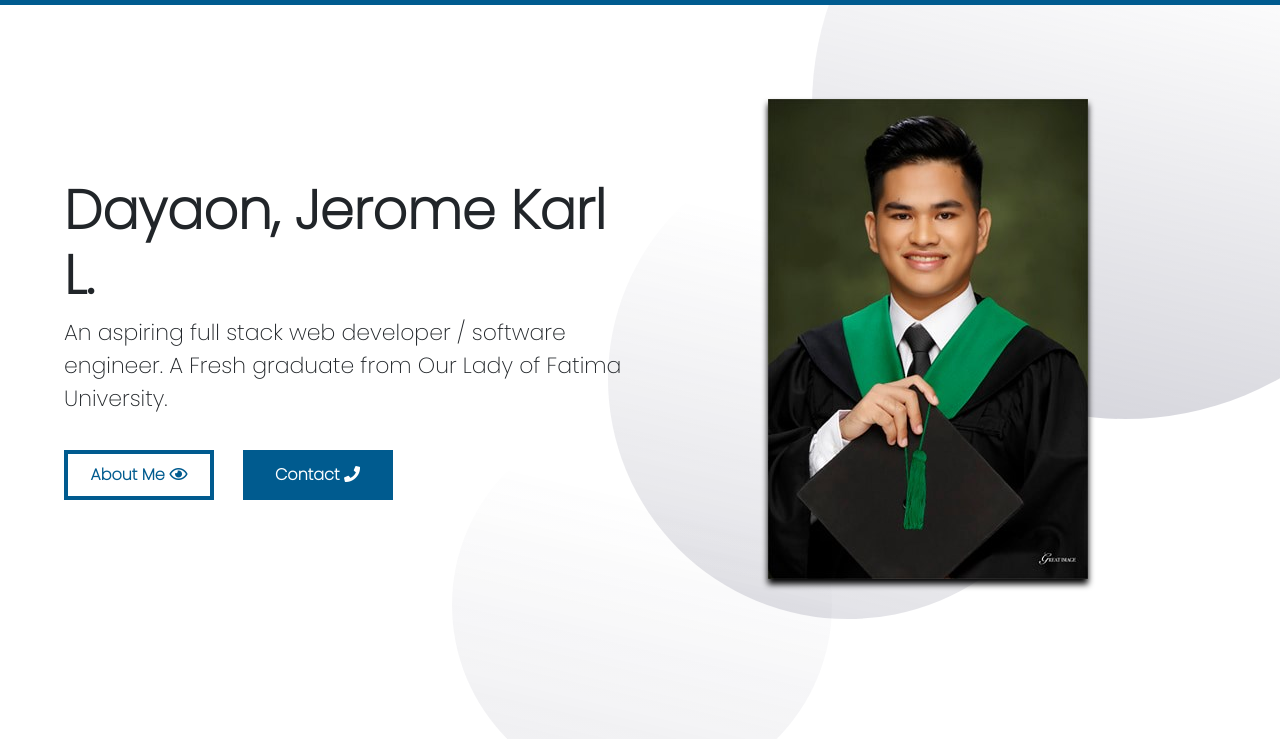
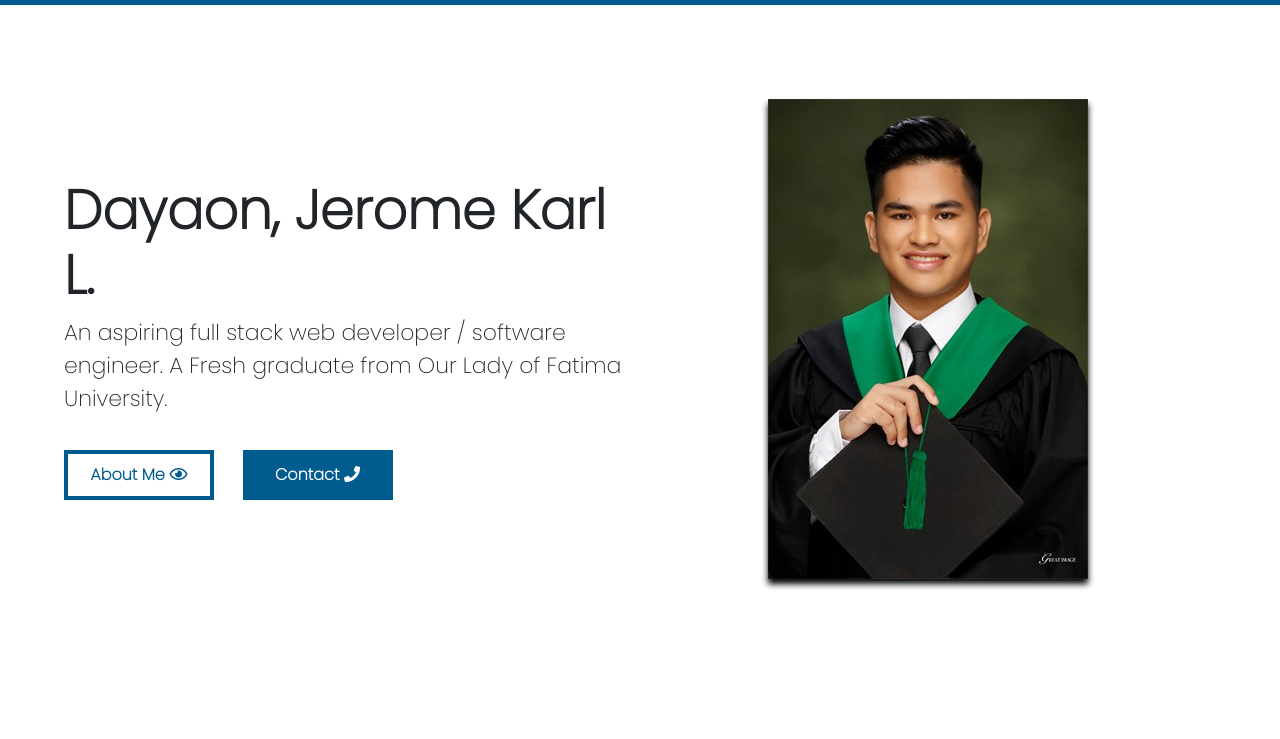
Before and after one commit to Dayaon15/dayaonjk.github.io, a plain HTML site: page index.html in a window 1280 px wide. Shown: the part 61-800 px from the top of the page. Drawn offline with Linux system fonts and the light colour scheme.

Commit message:
Update style.css

```diff
--- a/css/style.css
+++ b/css/style.css
@@ -29,9 +29,6 @@ nav{
 	overflow-y: scroll;
 	height: 100vh;
 	scroll-behavior: smooth;
-}
-.home{
-	position: relative;
 }
 .presentation{
 	height: 100vh;
@@ -88,29 +85,7 @@ nav{
 	color: #005b8f;
 	transition: 0.8s ease;
 }
-.big-eclipse{
-	position: absolute;
-	height: 60%;
-	top: 0;
-	right: 0;
-	opacity: 0.5;
-	z-index: -1;
-}
-.mid-eclipse{
-	position: absolute;
-	height: 60%;
-	top: 25%;
-	right: 15%;
-	opacity: 0.6;
-	z-index: -1;
-}
-.small-eclipse{
-	position: absolute;
-	bottom: 0;
-	right: 35%;
-	opacity: 0.7;
-	z-index: -1;
-}
+
 /* PRESENTATION STYLE SECTION */
 
 
```
